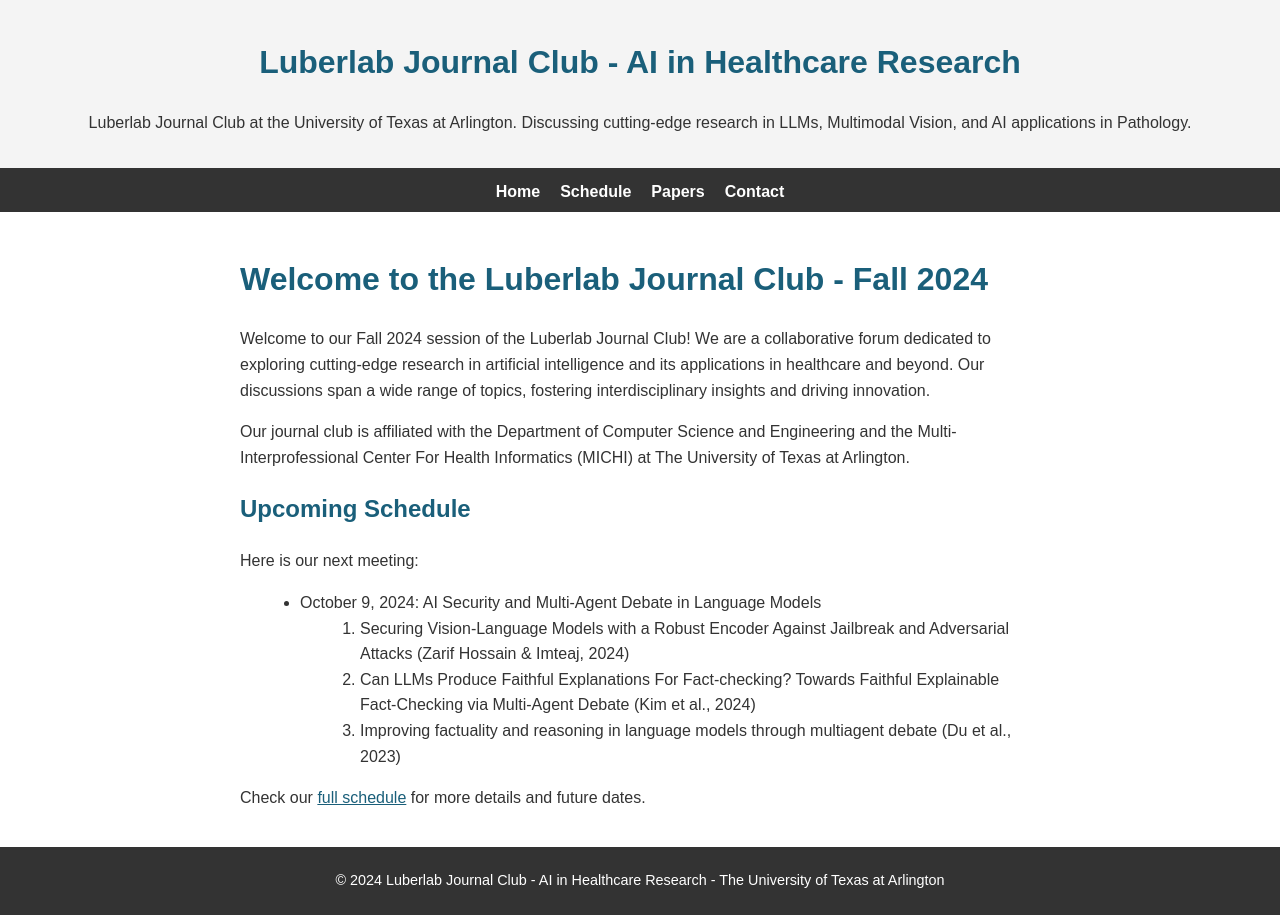
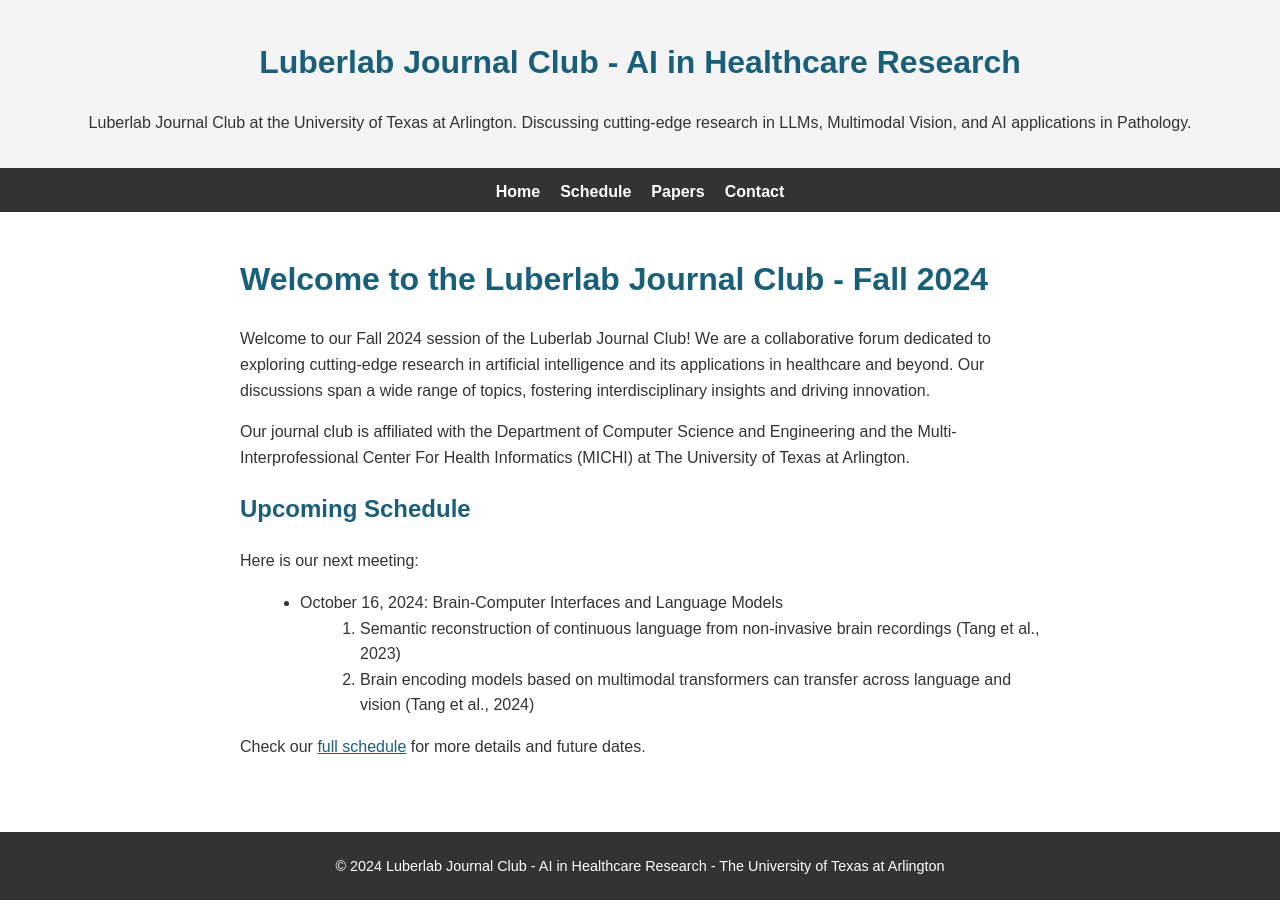
Before and after one commit to facevoid/luberlab-journal-club, a Jekyll site: the page built from index.md, in a window 1280 px wide. Built offline with Jekyll 4.4.1, drawn with Linux system fonts in a browser that asks for light colours.

Commit message:
Add week 5

```diff
--- a/index.md
+++ b/index.md
@@ -10,10 +10,9 @@ Our journal club is affiliated with the Department of Computer Science and Engin
 
 ## Upcoming Schedule
 Here is our next meeting:
-- October 9, 2024: AI Security and Multi-Agent Debate in Language Models
-  1. Securing Vision-Language Models with a Robust Encoder Against Jailbreak and Adversarial Attacks (Zarif Hossain & Imteaj, 2024)
-  2. Can LLMs Produce Faithful Explanations For Fact-checking? Towards Faithful Explainable Fact-Checking via Multi-Agent Debate (Kim et al., 2024)
-  3. Improving factuality and reasoning in language models through multiagent debate (Du et al., 2023)
 
+- October 16, 2024: Brain-Computer Interfaces and Language Models
+  1. Semantic reconstruction of continuous language from non-invasive brain recordings (Tang et al., 2023)
+  2. Brain encoding models based on multimodal transformers can transfer across language and vision (Tang et al., 2024)
 
 Check our [full schedule]({{ "/schedule" | relative_url }}) for more details and future dates.
```
Also changed, not shown: schedule.md (+2 -3 lines).
